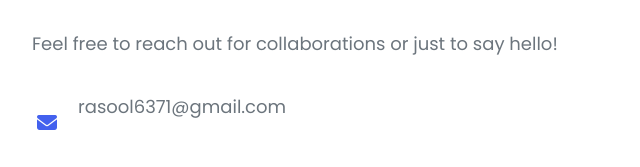
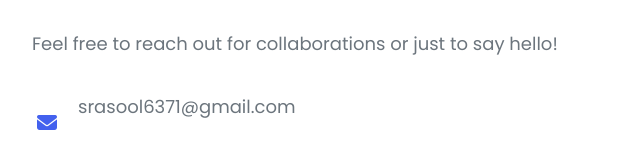
Before and after one commit to rasool321/Portfolio, a plain HTML site: page index.html in a window 1280 px wide. Shown: the part 4946-5113 px from the top of the page, 0-640 px from the left. Drawn offline with nearby package versions, Linux system fonts and the light colour scheme.

Commit message:
Update index.html

```diff
--- a/index.html
+++ b/index.html
@@ -1659,7 +1659,7 @@
                         <div class="contact-details">
                             <div class="info-item">
                                 <i class="fas fa-envelope" aria-hidden="true"></i>
-                                <p><a href="mailto:rasool6371@gmail.com">rasool6371@gmail.com</a></p>
+                                <p><a href="mailto:rasool6371@gmail.com">srasool6371@gmail.com</a></p>
                             </div>
                             <div class="info-item">
                                 <i class="fas fa-phone" aria-hidden="true"></i>
```
